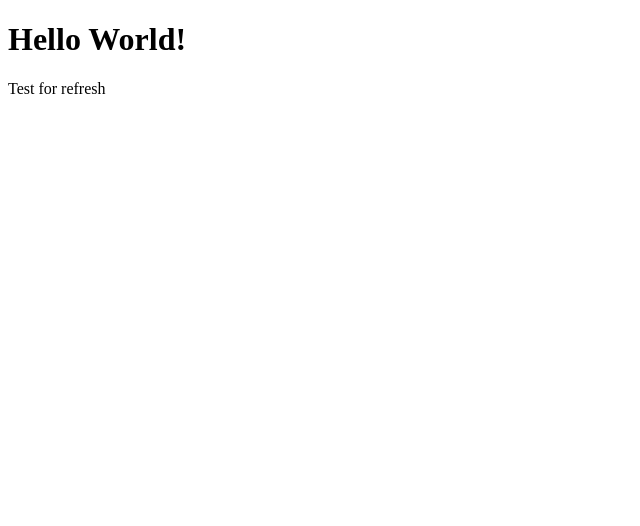
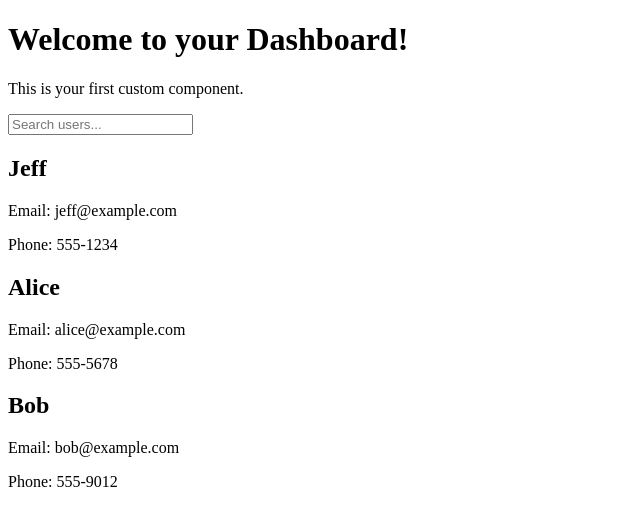
Before and after one commit to Hmiller62/Customer-Site, a React (Vite) app: page / in a window 1280 px wide. Shown: the top 526 px of the page, without its empty margins (0-640 px from the left). Built offline with nearby package versions, Linux system fonts and the light colour scheme.

Commit message:
BASIC DASHBOARD UPDATE
Created customer objects, search bar and customer cards with dummy data, for a faux customer search feature. Stylization needed

```diff
--- /dev/null
+++ b/src/components/CustomerCard.jsx
@@ -0,0 +1,12 @@
+import React from "react";
+import Customer from "../utils/Customer"
+
+export default function CustomerCard({customer}) {
+  return (
+    <div className="customer-card">
+      <h2>{customer.name}</h2>
+      <p>Email: {customer.email}</p>
+      <p>Phone: {customer.phone}</p>
+    </div>
+  );
+}
--- /dev/null
+++ b/src/components/SearchBar.jsx
@@ -0,0 +1,13 @@
+import React from "react";
+
+export default function SearchBar({ value, onChange, placeholder }) {
+
+  return (
+    <input
+        type="text"
+        value={value}
+        onChange={(e) => onChange(e.target.value)}
+        placeholder={placeholder || "Search..."}
+    />
+  );
+}
--- a/src/main.jsx
+++ b/src/main.jsx
@@ -1,9 +1,9 @@
 import React from "react";
 import ReactDOM from "react-dom/client";
-import App from "./pages/App";
+import Dashboard from "./pages/dashboard";
 
 ReactDOM.createRoot(document.getElementById("root")).render(
   <React.StrictMode>
-    <App />
+    <Dashboard />
   </React.StrictMode>
 );
--- a/src/pages/App.jsx
+++ b/src/pages/App.jsx
@@ -2,7 +2,7 @@ export default function App() {
   return (
     <div>
       <h1>Hello World!</h1>
-      <p>Test for refresh</p>
+      <p>Test for </p>
     </div>
   );
 }
--- a/src/pages/dashboard.jsx
+++ b/src/pages/dashboard.jsx
@@ -1,10 +1,31 @@
-import React from "react";
+import React, { useState } from "react";
+import SearchBar from "../components/SearchBar.jsx"
+import CustomerCard from "../components/CustomerCard.jsx"
+import createCustomer from "../utils/Customer";
 
 export default function Dashboard() {
+  const [searchTerm, setSearchTerm] = useState("");
+  const dummyCustomers = [
+  createCustomer("Jeff", "jeff@example.com", "555-1234"),
+  createCustomer("Alice", "alice@example.com", "555-5678"),
+  createCustomer("Bob", "bob@example.com", "555-9012")
+  ];
+  const [customers, setCustomers] = useState(dummyCustomers);
   return (
     <div>
       <h1>Welcome to your Dashboard!</h1>
       <p>This is your first custom component.</p>
+      <SearchBar
+        value={searchTerm}        // controlled input: current state
+        onChange={setSearchTerm}  // callback to update state
+        placeholder="Search users..." // optional text
+      />
+      <div className="customer-list">
+        {customers.map((customer) => (
+          <CustomerCard key={customer.email} customer={customer} />
+        ))}
+      </div>
+
     </div>
   );
 }
--- /dev/null
+++ b/src/utils/Customer.jsx
@@ -0,0 +1,7 @@
+export default function createCustomer(name, email, phone, subscriptions = [], active = true, balance = 0) {
+    return {name, email, phone, subscriptions, active, balance}
+}
+
+export function addSubscription(vehicle, subID) {
+    return {vehicle, subID}
+}
--- /dev/null
+++ b/src/utils/Vehicle.jsx
@@ -0,0 +1,3 @@
+export function createVehicle(licenseNum, model, color) {
+    return {licenseNum, model, color}
+}
```
Also changed, not shown: src/components/Button.jsx (added), src/components/CustomerList.jsx (added).
